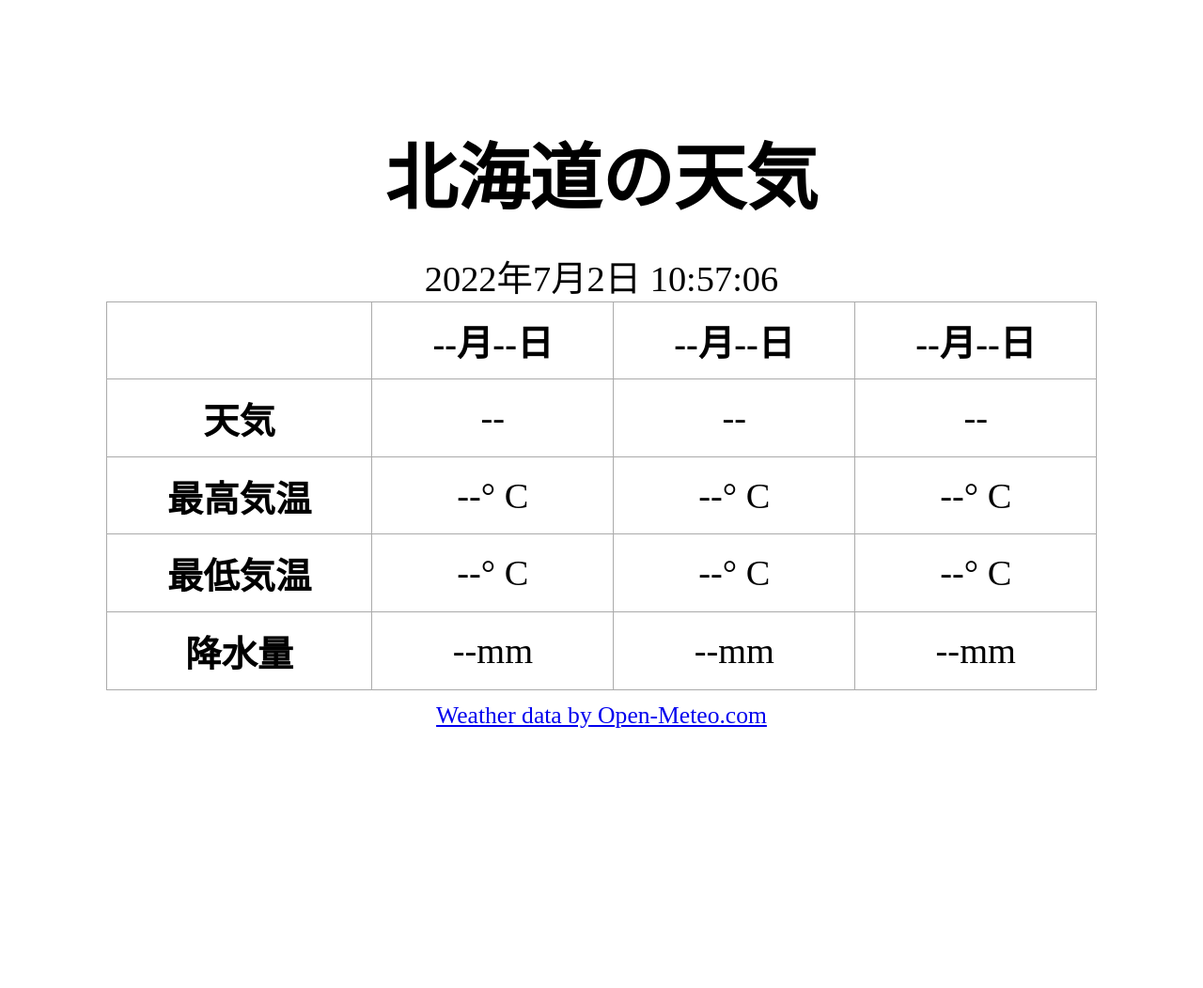
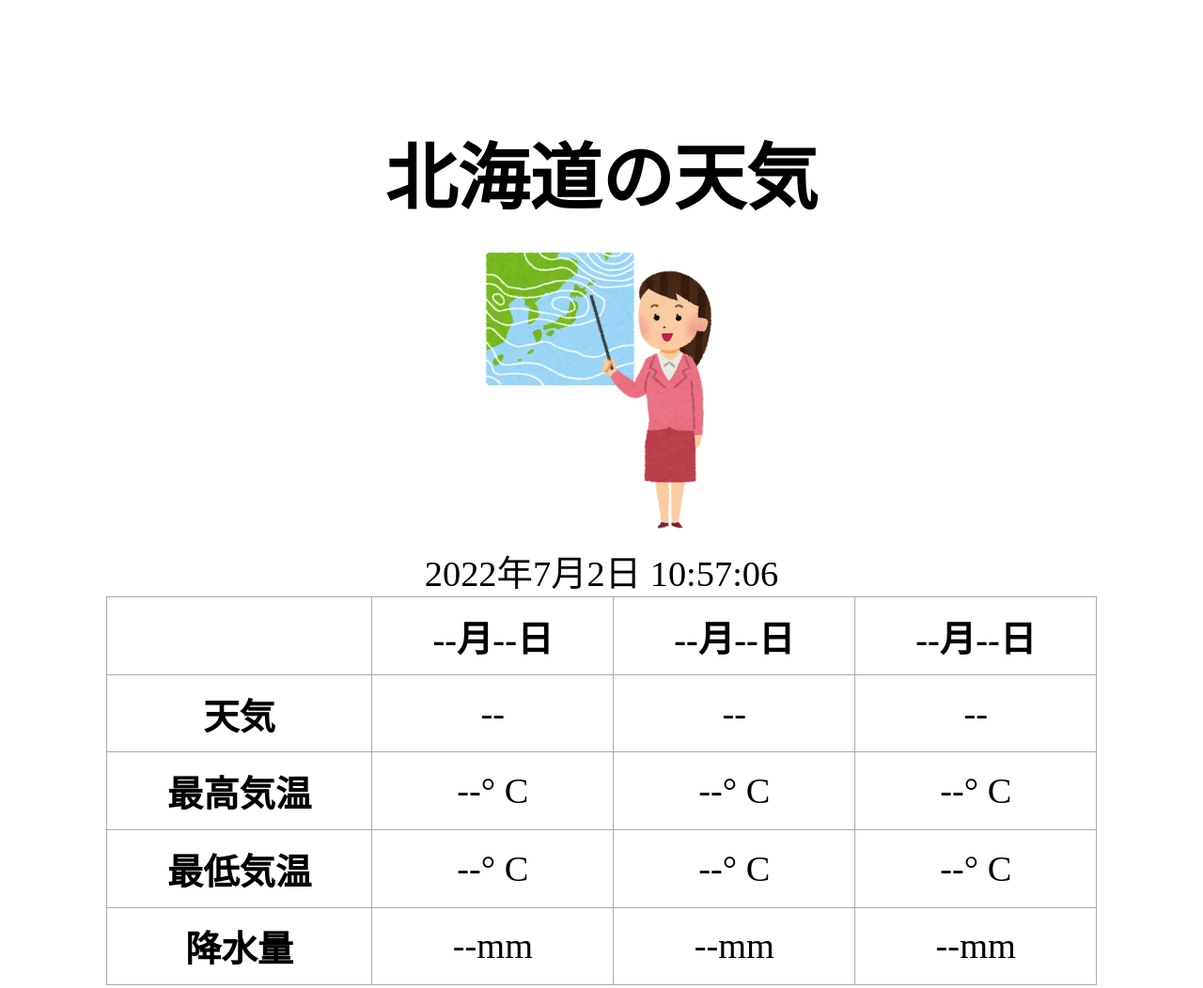
Before and after one commit to 220c0326/weather, a plain HTML site: page index.html in a window 1280 px wide. Shown: the top 1052 px of the page at 94% size. Before the commit the page ends 800 px from the top, so only its background shows below. Drawn offline with Linux system fonts and the light colour scheme; no server answers.

Commit message:
画像を追加

```diff
--- a/index.html
+++ b/index.html
@@ -10,6 +10,7 @@
 </head>
 <body id="body">
   <h1>北海道の天気</h1>
+  <img src="job_otenki_oneesan.png">
 
 
   <div id="time">----年--月--日 --:--:--</div>
--- a/main.css
+++ b/main.css
@@ -20,3 +20,6 @@ body {
   a {
     font-size:2vw;
   }
+  img{
+    width:20vw;
+  }
```
Also changed, not shown: job_otenki_oneesan.png (added).
